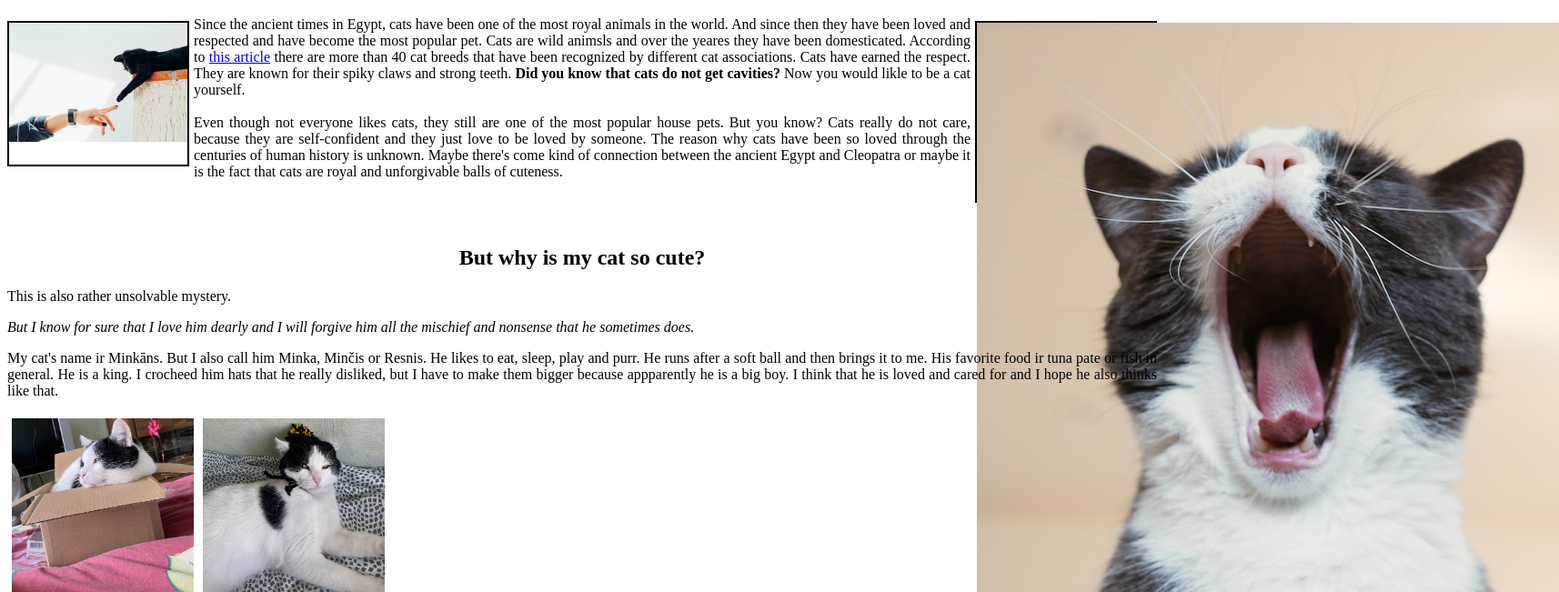
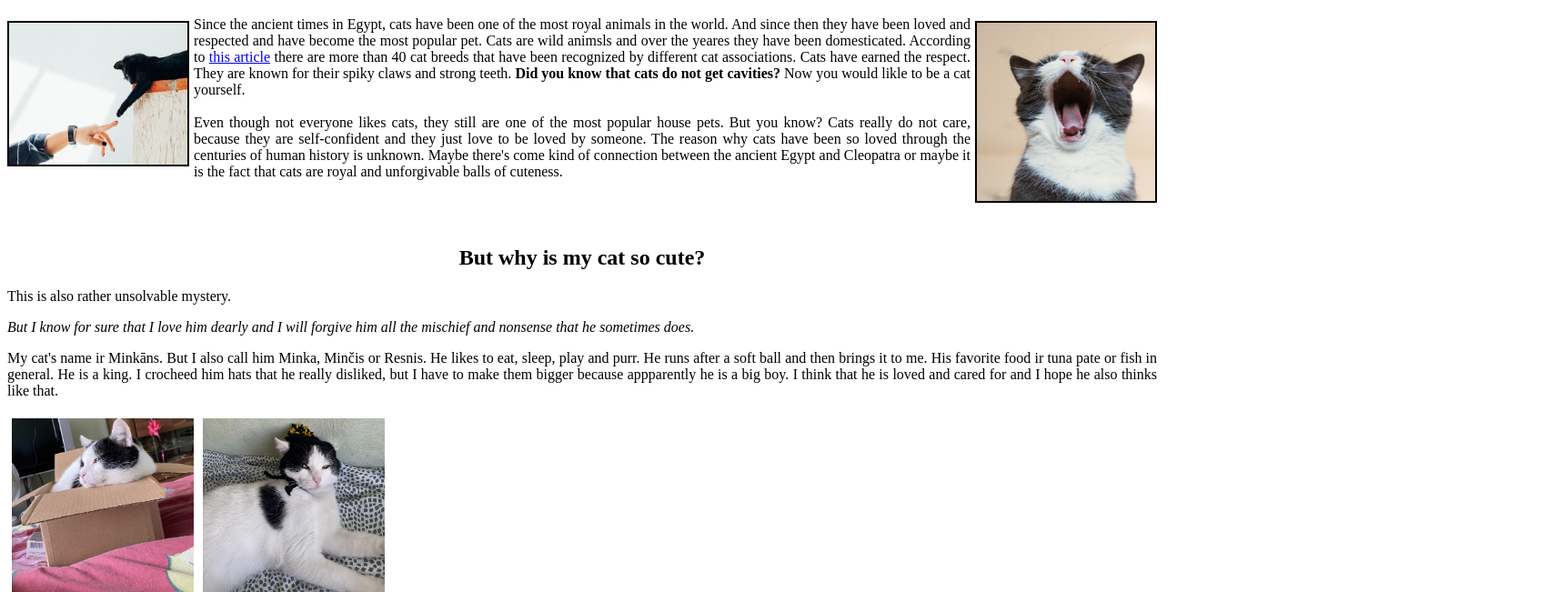
Before and after one commit to zanerrrr/DIP221_Fall22, a plain HTML site: page index.html in a window 1280 px wide. Shown: the part 449-1100 px from the top of the page at 91% size, 1714 px wide, since content can reach past the window. Drawn offline with Linux system fonts and the light colour scheme.

Commit message:
change to one img

```diff
--- a/index.html
+++ b/index.html
@@ -21,13 +21,9 @@
     </header>
     <hr/>
         <a id="top"><h1>Why are cats so adorable and lovable?</h1></a>
-          <div class="catpaw">
-            <img src="/img/cat-unsplash.JPEG" alt="catpaw" width="100%;">
-          </div>
-          <div class="catteeth">
-            <img src="/img/teeth-unsplash.jpg" alt="catteeth">
-          </div>
-          <p>Since the ancient times in Egypt, cats have been one of the most royal animals in the world.
+        <img src="/img/cat-unsplash.JPEG" class="catpaw" alt="catpaw" width="100%;">
+        <img src="/img/teeth-unsplash.jpg" class="catteeth" alt="catteeth" width="100%">
+        <p>Since the ancient times in Egypt, cats have been one of the most royal animals in the world.
             And since then they have been loved and respected and have become the most popular pet. Cats are wild animsls and over the yeares they have been domesticated.
             According to <a href="https://excitedcats.com/how-many-cat-breeds-are-there/" target="_blank">this article</a> there are more than 40 cat breeds that have been recognized by different cat associations.
             Cats have earned the respect. They are known for their spiky claws and strong teeth. <strong> Did you know that cats do not get cavities? </strong>
```
